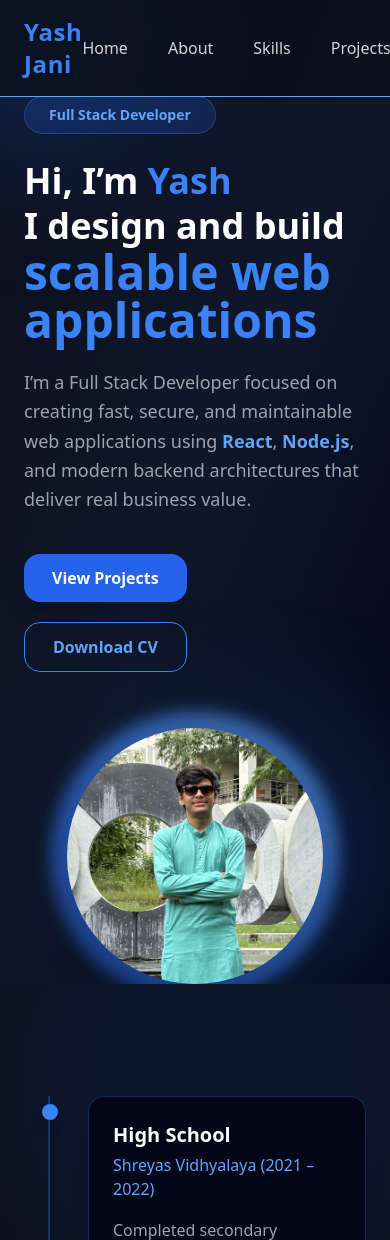
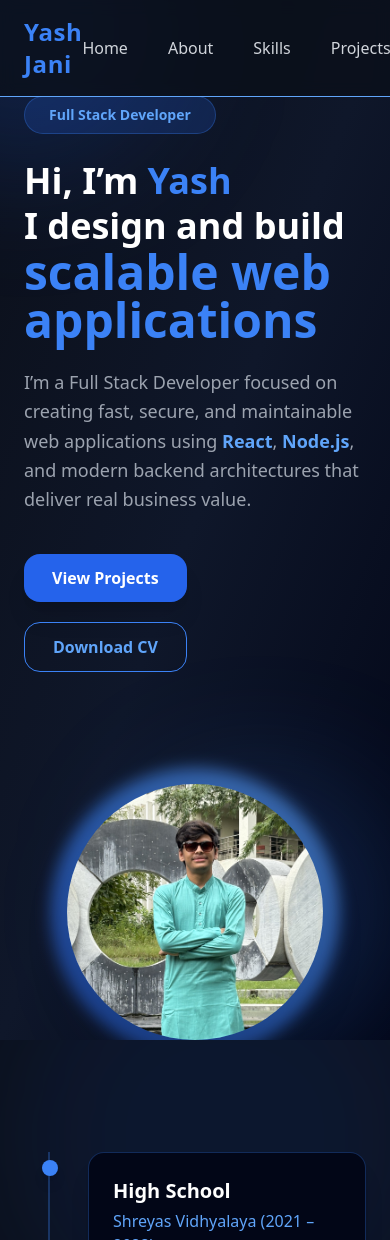
Before and after one commit to Janiyash/Yash-Portfolio, a React (Vite) app: page / in a window 390 px wide. Shown: the top 1240 px of the page. Built offline with nearby package versions, Linux system fonts and the light colour scheme.

Commit message:
Initial commit - Portfolio website

```diff
--- a/src/components/Hero.jsx
+++ b/src/components/Hero.jsx
@@ -103,7 +103,7 @@ export default function Hero() {
           initial={{ opacity: 0, x: 80 }}
           animate={{ opacity: 1, x: 0 }}
           transition={{ duration: 0.9 }}
-          className="flex justify-center  md:mt-0"
+          className="flex justify-center mt-14 md:mt-0"
         >
           <div className="relative group">
             {/* GLOW RING */}
```
